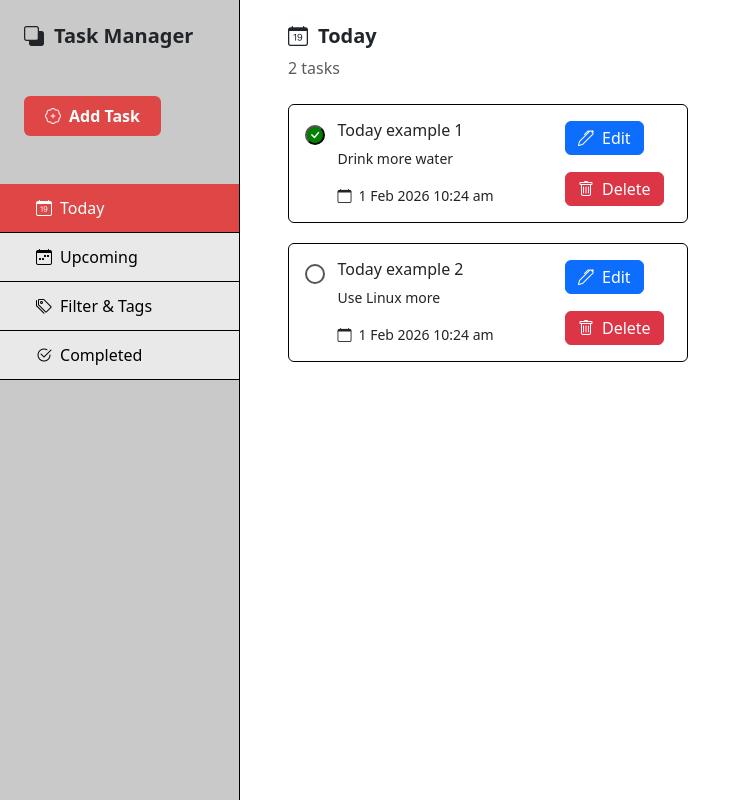
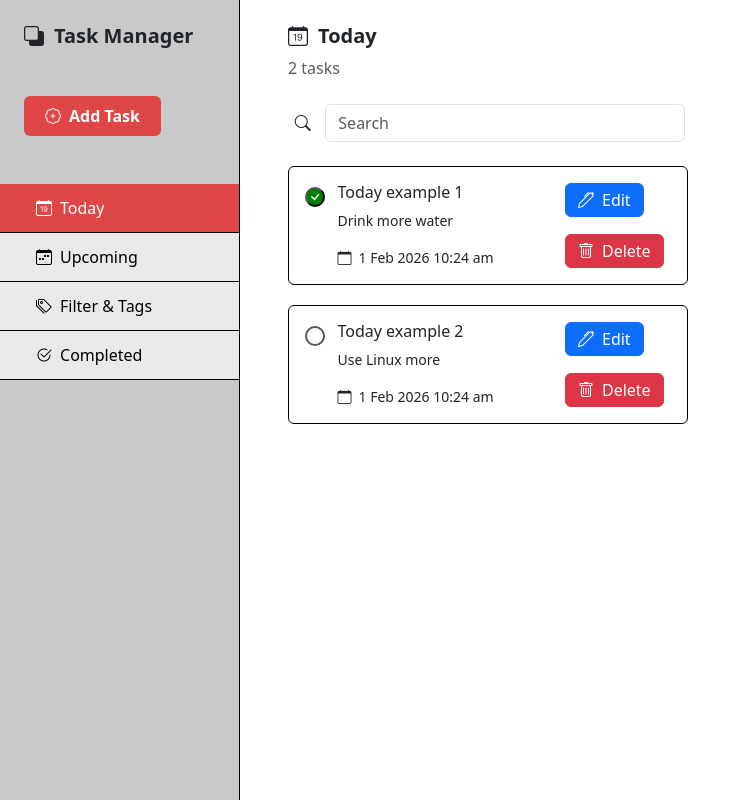
Before and after one commit to star-steve-01/react-practice-projects, a React (Vite) app in the folder todo_app/: page / in a window 1280 px wide. Shown: the whole page, without its empty margins (0-751 px from the left). Built offline with nearby package versions, Linux system fonts and the light colour scheme.

Commit message:
feat(todo_app/search): add search button and search string state to render
- added no match for no search also

```diff
--- a/todo_app/src/components/TaskPanel.tsx
+++ b/todo_app/src/components/TaskPanel.tsx
@@ -18,6 +18,7 @@ function TaskPanel() {
 
   const { activeTab } = useContext(ActiveTabContext);
   const [loadingStatus, setLoadingStatus] = useState(false);
+  const [searchString, setSearchString] = useState("");
 
   const data: localStorageTask[] = JSON.parse(localStorage.getItem("data")!);
 
@@ -52,7 +53,12 @@ function TaskPanel() {
   const panelTitle = panelTitlesArr[activeTab];
   const panelIcon = panelIconsArr[activeTab];
 
-  const filteredData = filterDataByActiveTab(data, activeTab);
+  const filteredByTab = filterDataByActiveTab(data, activeTab);
+
+  const filteredData = filteredByTab.filter(task =>
+    task.title.toLowerCase().includes(searchString.toLowerCase())
+  );
+
   const taskCount = filteredData.length;
 
   return(
@@ -65,6 +71,30 @@ function TaskPanel() {
           </h5>
           <p className="text-muted">{taskCount} task{(taskCount > 0) ? "s" : ""}</p>
         </div>
+
+        <div className="mt-4 ms-5">
+          <div className="row">
+            <div className="col-1 d-flex justify-content-center align-items-center">
+              &ensp;&ensp;<i className="bi bi-search"></i>
+            </div>
+            <div className="col-11">
+              <input
+                id="search-bar"
+                className="form-control me-2"
+                type="search"
+                placeholder="Search"
+                aria-label="Search"
+                onChange={e => setSearchString(e.target.value)}
+              />
+            </div>
+          </div>
+        </div>
+
+        {(taskCount != 0) ? (<></>) : (<>
+          <div className="mt-4 ms-5">
+            <h5>No matches for "{searchString}"</h5>
+          </div>
+        </>)}
 
         <div className="mt-4 ms-5">
           {/* renders task component by each filter data task */}
--- a/todo_app/src/css/task-panel.css
+++ b/todo_app/src/css/task-panel.css
@@ -58,3 +58,7 @@
     width: 300px;
     margin: 30px;
 }
+
+#search-bar {
+    width: 360px;
+}
```
